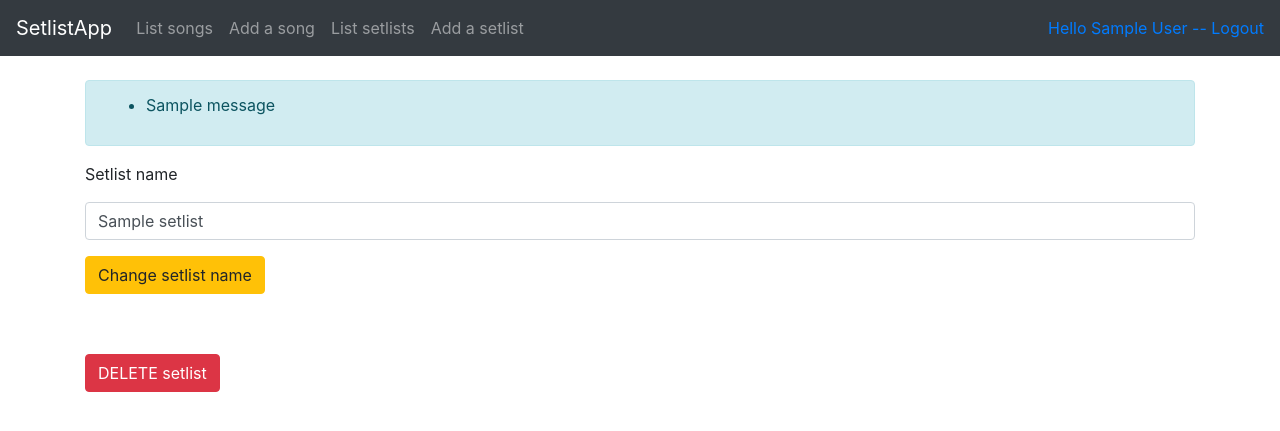
After one commit to Reksa97/Settilista, a Flask app: page /setlists/1/edit in a window 1280 px wide. The commit adds this page. Shown: the top 431 px of the page. Run offline with Flask 2, Linux system fonts and the light colour scheme; a user stored in the database is signed in; tables that the repository leaves empty hold one stand-in row (values such as "Sample post"); one stand-in notice (Sample message) is shown; some libraries are stand-ins or nearby versions.

Commit message:
can now change setlist name, and delete setlists. deleting a setlist also deletes all of its setlistsongs

```diff
--- a/application/setlists/views.py
+++ b/application/setlists/views.py
@@ -19,6 +19,7 @@ def setlists_form():
     return render_template("setlists/new.html", form = SetlistForm())
 
 @app.route("/setlists/", methods=["POST"])
+@login_required
 def setlists_create():
     form = SetlistForm(request.form)
 
@@ -32,10 +33,11 @@ def setlists_create():
 
     db.session().add(s)
     db.session().commit()
-
+    flash("Setlist '" + s.name + "' successfully created!")
     return redirect(url_for("setlists_index"))
 
 @app.route("/setlists/<setlist_id>", methods=["GET"])
+@login_required
 def setlists_show(setlist_id):
 
     setlist = Setlist.query.get(setlist_id)
@@ -47,4 +49,52 @@ def setlists_show(setlist_id):
     lengthMinutes = length//60
     lengthSeconds = length%60
 
-    return render_template("setlists/show.html", songs=songs, setlist=setlist, lengthMinutes=lengthMinutes, lengthSeconds=lengthSeconds)
+    return render_template("setlists/show.html", current_user = current_user.id ,songs=songs, setlist=setlist, lengthMinutes=lengthMinutes, lengthSeconds=lengthSeconds)
+
+@app.route("/setlists/<setlist_id>/delete", methods=["POST"])
+@login_required
+def setlists_delete(setlist_id):
+    s = Setlist.query.get(setlist_id)
+
+    if current_user.id != s.account_id :
+        flash("You can only delete setlists created by you!")
+        return redirect(url_for("setlists_index"))
+
+    db.session().delete(s)
+    db.session().commit()
+    flash("Setlist '" + s.name + "' successfully deleted!")
+
+    setlistsongs = SetlistSong.query.filter_by(setlist_id = setlist_id).all()
+
+    for setlistsong in setlistsongs:
+        db.session().delete(setlistsong)
+    db.session().commit()
+    flash("Songs in the setlist successfully deleted!")
+    return redirect(url_for("setlists_index"))
+
+@app.route("/setlists/<setlist_id>/edit", methods=["GET", "POST"])
+@login_required
+def setlists_edit(setlist_id):
+    s = Setlist.query.get(setlist_id)
+
+    if current_user.id != s.account_id :
+        flash("You can only edit setlists created by you!")
+        return redirect(url_for("setlists_index"))
+
+    form = SetlistForm(request.form)
+
+    if (request.method == "GET"):
+        form.name.default = s.name
+        form.process()
+        return render_template("setlists/edit.html", form=form, setlist=s)
+
+    if not form.validate():
+        return render_template("setlists/edit.html", form=form, setlist=s)
+    nimiAluksi = s.name
+    s.name = form.name.data
+
+    db.session.commit()
+    if nimiAluksi != s.name :
+        flash("Setlist name successfully changed!")
+
+    return redirect(url_for("setlists_show", setlist_id=s.id))
--- a/application/songs/views.py
+++ b/application/songs/views.py
@@ -175,6 +175,10 @@ def setlistsongs_delete(setlistsong_id):
 
     s = SetlistSong.query.get(setlistsong_id)
 
+    if s.account_id != current_user.id :
+        flash("You can delete songs only from a setlist you've created!")
+        return redirect(url_for("setlists_index"))
+
     db.session.delete(s)
     db.session.commit()
     flash("Song deleted")
--- a/application/templates/layout.html
+++ b/application/templates/layout.html
@@ -45,17 +45,16 @@
 
   <main role="main" class="container">
     {% with messages = get_flashed_messages() %} {% if messages %}
-      <ul class=flashes>
-        <div class="alert alert-info" role="alert">
-          {% for message in messages %}
-          <p>{{ message }}</p>
-          {% endfor %}
-        </div>
-      </ul>
-      {% endif %} {% endwith %}
-    {% block body %}
+    <div class="alert alert-info" role="alert">
+    <ul class=flashes>
+      {% for message in messages %}
+      <li>{{ message }}</li>
+      {% endfor %}
+    </ul>
+    </div>
+    {% endif %} {% endwith %} {% block body %}
     <p>
-      Content.
+      Hi.
     </p>
     {% endblock %}
   </main>
--- /dev/null
+++ b/application/templates/setlists/edit.html
@@ -0,0 +1,22 @@
+{% extends "layout.html" %} {% block body %}
+
+<form method="POST" action="{{ url_for('setlists_edit', setlist_id=setlist.id) }}">
+    <div class="form-group">
+        <label for="{{ form.name.id }}" class="control-label">{{ form.name.label }}
+        </label>
+        <div>
+            {{ form.name(class_='form-control') }}
+        </div>
+        {% if form.name.errors %} {% for error in form.name.errors %}
+        <small class="form-text text-muted">{{ error }}</small>
+        {% endfor %} {% endif %}
+    </div>
+    <div>
+        <button type="submit" class="btn btn-warning">Change setlist name</button>
+    </div>
+</form>
+<div class="col-xs-12" style="height:60px;"></div>
+<form method="POST" action="{{ url_for('setlists_delete', setlist_id=setlist.id) }}">
+    <button type="submit" class="btn btn-danger">DELETE setlist</button>
+</form>
+{% endblock %}
--- a/application/templates/songs/tosetlist.html
+++ b/application/templates/songs/tosetlist.html
@@ -1,7 +1,10 @@
 {% extends "layout.html" %}
 
 {% block body %}
-  <h1>{{ song.name }}</h1>
+  <div class="alert alert-info" role="alert">
+    <p>Adding song to a setlist</p>
+  </div>
+  <h2>{{ song.name }}</h2>
 
   <form method="POST" action="{{ url_for('songs_addtosetlist', song_id=song.id) }}">
   <div class="form-group">
```
Also changed, not shown: application/templates/setlists/show.html (+10 -3 lines).
